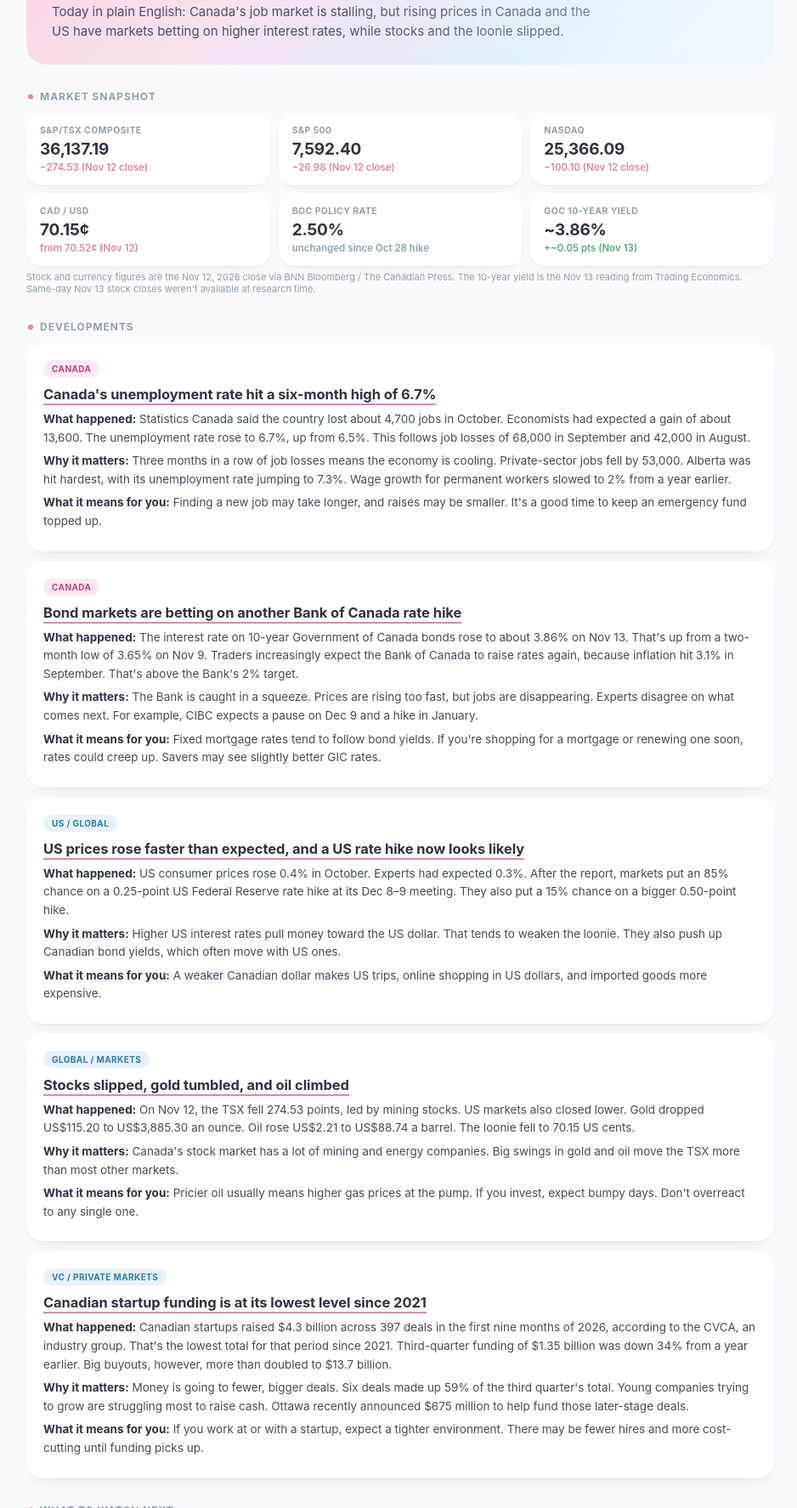
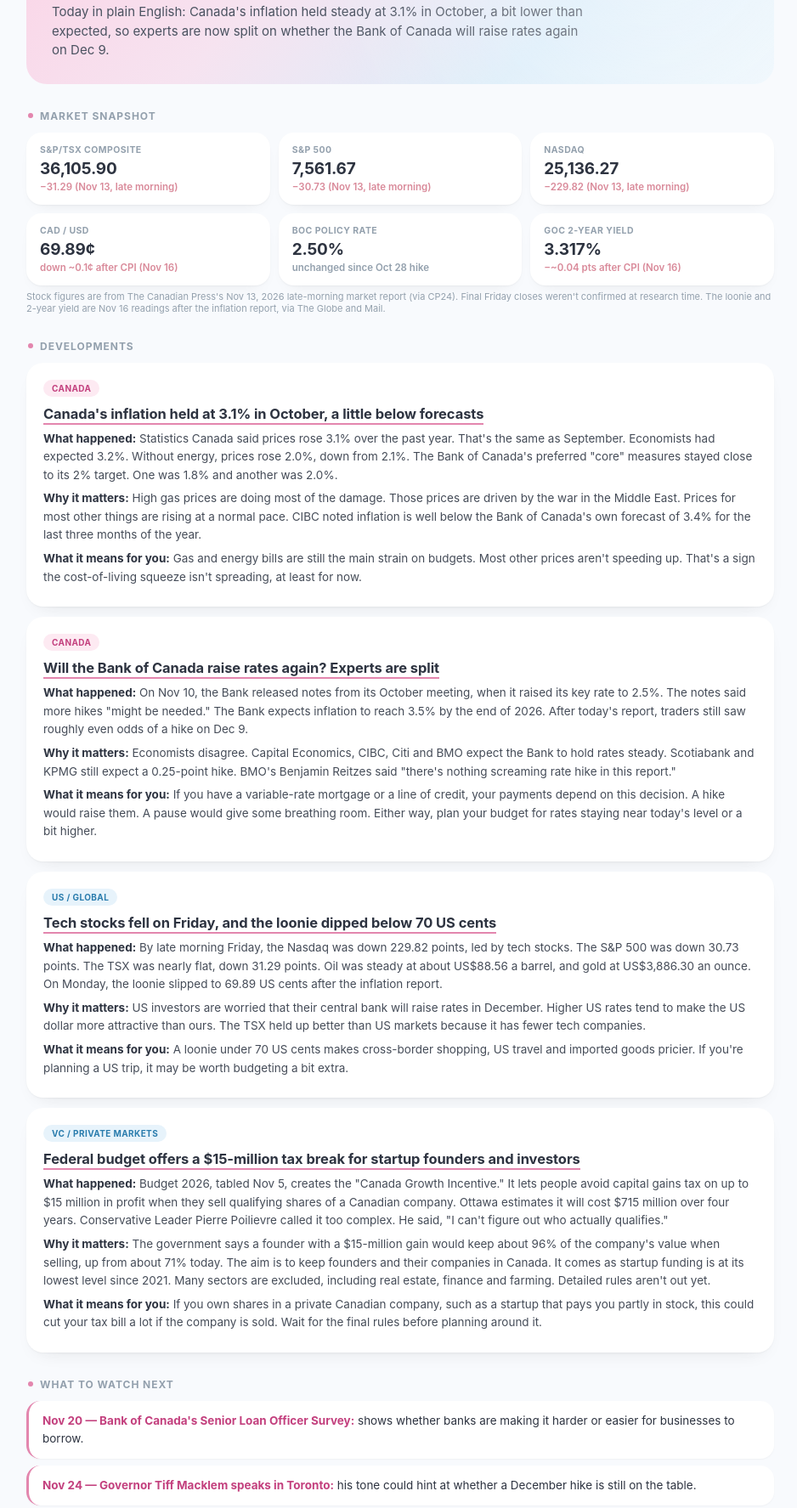
Before and after one commit to mckennadown/financial-briefing, a plain HTML site: page index.html in a window 1280 px wide. Shown: the part 133-1908 px from the top of the page at 85% size, without its empty margins (169-1107 px from the left). Drawn offline with Linux system fonts and the light colour scheme.

Commit message:
Daily briefing update: November 16, 2026
Co-Authored-By: Claude Opus 5.5 <noreply@anthropic.com>

```diff
--- a/index.html
+++ b/index.html
@@ -174,9 +174,9 @@
 
   <div class="hero">
     <div class="hero-inner">
-      <span class="pill-date">Friday, November 13, 2026</span>
+      <span class="pill-date">Monday, November 16, 2026</span>
       <h1>Canadian Financial Briefing</h1>
-      <div class="brief">Today in plain English: Canada's job market is stalling, but rising prices in Canada and the US have markets betting on higher interest rates, while stocks and the loonie slipped.</div>
+      <div class="brief">Today in plain English: Canada's inflation held steady at 3.1% in October, a bit lower than expected, so experts are now split on whether the Bank of Canada will raise rates again on Dec 9.</div>
     </div>
   </div>
 
@@ -184,23 +184,23 @@
   <div class="snapshot-grid">
     <div class="stat-card">
       <div class="stat-label">S&amp;P/TSX Composite</div>
-      <div class="stat-value">36,137.19</div>
-      <div class="stat-change down">&minus;274.53 (Nov 12 close)</div>
+      <div class="stat-value">36,105.90</div>
+      <div class="stat-change down">&minus;31.29 (Nov 13, late morning)</div>
     </div>
     <div class="stat-card">
       <div class="stat-label">S&amp;P 500</div>
-      <div class="stat-value">7,592.40</div>
-      <div class="stat-change down">&minus;26.98 (Nov 12 close)</div>
+      <div class="stat-value">7,561.67</div>
+      <div class="stat-change down">&minus;30.73 (Nov 13, late morning)</div>
     </div>
     <div class="stat-card">
       <div class="stat-label">Nasdaq</div>
-      <div class="stat-value">25,366.09</div>
-      <div class="stat-change down">&minus;100.10 (Nov 12 close)</div>
+      <div class="stat-value">25,136.27</div>
+      <div class="stat-change down">&minus;229.82 (Nov 13, late morning)</div>
     </div>
     <div class="stat-card">
       <div class="stat-label">CAD / USD</div>
-      <div class="stat-value">70.15&cent;</div>
-      <div class="stat-change down">from 70.52&cent; (Nov 12)</div>
+      <div class="stat-value">69.89&cent;</div>
+      <div class="stat-change down">down ~0.1&cent; after CPI (Nov 16)</div>
     </div>
     <div class="stat-card">
       <div class="stat-label">BoC Policy Rate</div>
@@ -208,68 +208,60 @@
       <div class="stat-change flat">unchanged since Oct 28 hike</div>
     </div>
     <div class="stat-card">
-      <div class="stat-label">GoC 10-Year Yield</div>
-      <div class="stat-value">~3.86%</div>
-      <div class="stat-change up">+~0.05 pts (Nov 13)</div>
+      <div class="stat-label">GoC 2-Year Yield</div>
+      <div class="stat-value">3.317%</div>
+      <div class="stat-change down">&minus;~0.04 pts after CPI (Nov 16)</div>
     </div>
   </div>
-  <div class="note">Stock and currency figures are the Nov 12, 2026 close via BNN Bloomberg / The Canadian Press. The 10-year yield is the Nov 13 reading from Trading Economics. Same-day Nov 13 stock closes weren't available at research time.</div>
+  <div class="note">Stock figures are from The Canadian Press's Nov 13, 2026 late-morning market report (via CP24). Final Friday closes weren't confirmed at research time. The loonie and 2-year yield are Nov 16 readings after the inflation report, via The Globe and Mail.</div>
 
   <div class="section-title"><span class="dot"></span>Developments</div>
 
   <div class="news-card">
     <span class="tag ca">Canada</span>
-    <h3><a href="https://www.bnnbloomberg.ca/business/economics/2026/11/06/unemployment-rate-rose-to-67-in-october-statcan-says/" target="_blank" rel="noopener">Canada's unemployment rate hit a six-month high of 6.7%</a></h3>
-    <div class="row"><b>What happened:</b> Statistics Canada said the country lost about 4,700 jobs in October. Economists had expected a gain of about 13,600. The unemployment rate rose to 6.7%, up from 6.5%. This follows job losses of 68,000 in September and 42,000 in August.</div>
-    <div class="row"><b>Why it matters:</b> Three months in a row of job losses means the economy is cooling. Private-sector jobs fell by 53,000. Alberta was hit hardest, with its unemployment rate jumping to 7.3%. Wage growth for permanent workers slowed to 2% from a year earlier.</div>
-    <div class="row"><b>What it means for you:</b> Finding a new job may take longer, and raises may be smaller. It's a good time to keep an emergency fund topped up.</div>
+    <h3><a href="https://www.theglobeandmail.com/investing/markets/inside-the-market/article-how-todays-inflation-data-has-moved-markets-and-bets-for-future-boc/" target="_blank" rel="noopener">Canada's inflation held at 3.1% in October, a little below forecasts</a></h3>
+    <div class="row"><b>What happened:</b> Statistics Canada said prices rose 3.1% over the past year. That's the same as September. Economists had expected 3.2%. Without energy, prices rose 2.0%, down from 2.1%. The Bank of Canada's preferred "core" measures stayed close to its 2% target. One was 1.8% and another was 2.0%.</div>
+    <div class="row"><b>Why it matters:</b> High gas prices are doing most of the damage. Those prices are driven by the war in the Middle East. Prices for most other things are rising at a normal pace. CIBC noted inflation is well below the Bank of Canada's own forecast of 3.4% for the last three months of the year.</div>
+    <div class="row"><b>What it means for you:</b> Gas and energy bills are still the main strain on budgets. Most other prices aren't speeding up. That's a sign the cost-of-living squeeze isn't spreading, at least for now.</div>
   </div>
 
   <div class="news-card">
     <span class="tag ca">Canada</span>
-    <h3><a href="https://tradingeconomics.com/canada/government-bond-yield" target="_blank" rel="noopener">Bond markets are betting on another Bank of Canada rate hike</a></h3>
-    <div class="row"><b>What happened:</b> The interest rate on 10-year Government of Canada bonds rose to about 3.86% on Nov 13. That's up from a two-month low of 3.65% on Nov 9. Traders increasingly expect the Bank of Canada to raise rates again, because inflation hit 3.1% in September. That's above the Bank's 2% target.</div>
-    <div class="row"><b>Why it matters:</b> The Bank is caught in a squeeze. Prices are rising too fast, but jobs are disappearing. Experts disagree on what comes next. For example, CIBC expects a pause on Dec 9 and a hike in January.</div>
-    <div class="row"><b>What it means for you:</b> Fixed mortgage rates tend to follow bond yields. If you're shopping for a mortgage or renewing one soon, rates could creep up. Savers may see slightly better GIC rates.</div>
+    <h3><a href="https://www.advisor.ca/economy/economic-indicators/further-hikes-might-be-needed-boc-meeting-summary/" target="_blank" rel="noopener">Will the Bank of Canada raise rates again? Experts are split</a></h3>
+    <div class="row"><b>What happened:</b> On Nov 10, the Bank released notes from its October meeting, when it raised its key rate to 2.5%. The notes said more hikes "might be needed." The Bank expects inflation to reach 3.5% by the end of 2026. After today's report, traders still saw roughly even odds of a hike on Dec 9.</div>
+    <div class="row"><b>Why it matters:</b> Economists disagree. Capital Economics, CIBC, Citi and BMO expect the Bank to hold rates steady. Scotiabank and KPMG still expect a 0.25-point hike. BMO's Benjamin Reitzes said "there's nothing screaming rate hike in this report."</div>
+    <div class="row"><b>What it means for you:</b> If you have a variable-rate mortgage or a line of credit, your payments depend on this decision. A hike would raise them. A pause would give some breathing room. Either way, plan your budget for rates staying near today's level or a bit higher.</div>
   </div>
 
   <div class="news-card">
     <span class="tag us">US / Global</span>
-    <h3><a href="https://cbsnews.com/news/october-cpi-report-elevated-inflation" target="_blank" rel="noopener">US prices rose faster than expected, and a US rate hike now looks likely</a></h3>
-    <div class="row"><b>What happened:</b> US consumer prices rose 0.4% in October. Experts had expected 0.3%. After the report, markets put an 85% chance on a 0.25-point US Federal Reserve rate hike at its Dec 8&ndash;9 meeting. They also put a 15% chance on a bigger 0.50-point hike.</div>
-    <div class="row"><b>Why it matters:</b> Higher US interest rates pull money toward the US dollar. That tends to weaken the loonie. They also push up Canadian bond yields, which often move with US ones.</div>
-    <div class="row"><b>What it means for you:</b> A weaker Canadian dollar makes US trips, online shopping in US dollars, and imported goods more expensive.</div>
-  </div>
-
-  <div class="news-card">
-    <span class="tag us">Global / Markets</span>
-    <h3><a href="https://www.bnnbloomberg.ca/markets/tsx/2026/11/12/sptsx-composite-down-in-late-morning-trading/" target="_blank" rel="noopener">Stocks slipped, gold tumbled, and oil climbed</a></h3>
-    <div class="row"><b>What happened:</b> On Nov 12, the TSX fell 274.53 points, led by mining stocks. US markets also closed lower. Gold dropped US$115.20 to US$3,885.30 an ounce. Oil rose US$2.21 to US$88.74 a barrel. The loonie fell to 70.15 US cents.</div>
-    <div class="row"><b>Why it matters:</b> Canada's stock market has a lot of mining and energy companies. Big swings in gold and oil move the TSX more than most other markets.</div>
-    <div class="row"><b>What it means for you:</b> Pricier oil usually means higher gas prices at the pump. If you invest, expect bumpy days. Don't overreact to any single one.</div>
+    <h3><a href="https://www.cp24.com/news/money/2026/11/13/sptsx-composite-little-changed-in-late-morning-trading/" target="_blank" rel="noopener">Tech stocks fell on Friday, and the loonie dipped below 70 US cents</a></h3>
+    <div class="row"><b>What happened:</b> By late morning Friday, the Nasdaq was down 229.82 points, led by tech stocks. The S&amp;P 500 was down 30.73 points. The TSX was nearly flat, down 31.29 points. Oil was steady at about US$88.56 a barrel, and gold at US$3,886.30 an ounce. On Monday, the loonie slipped to 69.89 US cents after the inflation report.</div>
+    <div class="row"><b>Why it matters:</b> US investors are worried that their central bank will raise rates in December. Higher US rates tend to make the US dollar more attractive than ours. The TSX held up better than US markets because it has fewer tech companies.</div>
+    <div class="row"><b>What it means for you:</b> A loonie under 70 US cents makes cross-border shopping, US travel and imported goods pricier. If you're planning a US trip, it may be worth budgeting a bit extra.</div>
   </div>
 
   <div class="news-card">
     <span class="tag vc">VC / Private Markets</span>
-    <h3><a href="https://thelogic.co/?p=2140702" target="_blank" rel="noopener">Canadian startup funding is at its lowest level since 2021</a></h3>
-    <div class="row"><b>What happened:</b> Canadian startups raised $4.3 billion across 397 deals in the first nine months of 2026, according to the CVCA, an industry group. That's the lowest total for that period since 2021. Third-quarter funding of $1.35 billion was down 34% from a year earlier. Big buyouts, however, more than doubled to $13.7 billion.</div>
-    <div class="row"><b>Why it matters:</b> Money is going to fewer, bigger deals. Six deals made up 59% of the third quarter's total. Young companies trying to grow are struggling most to raise cash. Ottawa recently announced $675 million to help fund those later-stage deals.</div>
-    <div class="row"><b>What it means for you:</b> If you work at or with a startup, expect a tighter environment. There may be fewer hires and more cost-cutting until funding picks up.</div>
+    <h3><a href="https://ca.news.yahoo.com/poilievre-pans-liberal-budgets-15m-090000671.html" target="_blank" rel="noopener">Federal budget offers a $15-million tax break for startup founders and investors</a></h3>
+    <div class="row"><b>What happened:</b> Budget 2026, tabled Nov 5, creates the "Canada Growth Incentive." It lets people avoid capital gains tax on up to $15 million in profit when they sell qualifying shares of a Canadian company. Ottawa estimates it will cost $715 million over four years. Conservative Leader Pierre Poilievre called it too complex. He said, "I can't figure out who actually qualifies."</div>
+    <div class="row"><b>Why it matters:</b> The government says a founder with a $15-million gain would keep about 96% of the company's value when selling, up from about 71% today. The aim is to keep founders and their companies in Canada. It comes as startup funding is at its lowest level since 2021. Many sectors are excluded, including real estate, finance and farming. Detailed rules aren't out yet.</div>
+    <div class="row"><b>What it means for you:</b> If you own shares in a private Canadian company, such as a startup that pays you partly in stock, this could cut your tax bill a lot if the company is sold. Wait for the final rules before planning around it.</div>
   </div>
 
   <div class="section-title"><span class="dot"></span>What to Watch Next</div>
-  <div class="watch-card"><b>Canada's October inflation numbers (later this month):</b> another reading above 3% would strengthen the case for a Bank of Canada hike.</div>
-  <div class="watch-card"><b>Dec 8&ndash;9 &mdash; US Federal Reserve meeting:</b> markets expect a hike. A bigger-than-expected move could push the loonie lower and Canadian yields higher.</div>
-  <div class="watch-card"><b>Dec 9 &mdash; Bank of Canada's next rate decision:</b> will weak jobs numbers or high inflation win out? This sets the tone for borrowing costs into 2027.</div>
+  <div class="watch-card"><b>Nov 20 &mdash; Bank of Canada's Senior Loan Officer Survey:</b> shows whether banks are making it harder or easier for businesses to borrow.</div>
+  <div class="watch-card"><b>Nov 24 &mdash; Governor Tiff Macklem speaks in Toronto:</b> his tone could hint at whether a December hike is still on the table.</div>
+  <div class="watch-card"><b>Dec 8&ndash;9 &mdash; US Federal Reserve meeting, then Dec 9 &mdash; Bank of Canada decision:</b> both central banks decide within days of each other. Together they'll shape borrowing costs and the loonie heading into 2027.</div>
 
   <div class="section-title"><span class="dot"></span>Learn One Thing Today</div>
   <div class="term-card">
-    <div class="term-name">Bond Yield</div>
-    <div class="term-def">The yearly return you'd earn by buying a bond (a loan to a government or company) at today's price. When investors expect interest rates to rise, they demand more return, so yields go up. Here's why you should care: banks set many fixed mortgage rates based on Government of Canada bond yields, so rising yields often mean pricier mortgages a few weeks later.</div>
+    <div class="term-name">Core Inflation</div>
+    <div class="term-def">A measure of rising prices that strips out items whose prices jump around a lot, like gas and some foods. It shows the underlying trend instead of one-off spikes. The Bank of Canada uses measures like this, called "CPI-trim" and "CPI-median," to decide whether price increases are spreading through the economy. Here's why you should care: today, headline inflation is 3.1% but core measures are near 2%. That gap is the main reason experts are split on whether your borrowing costs will go up in December.</div>
   </div>
 
   <footer>
-    Sources: BNN Bloomberg / The Canadian Press, Statistics Canada (via BNN Bloomberg), Trading Economics, CBS News, The Logic / CVCA, Advisor.ca · Last updated Nov 13, 2026, 4:55 PM MT
+    Sources: The Globe and Mail, The Canadian Press (via CP24 and Advisor.ca), Statistics Canada (via The Globe and Mail), CBC News (via Yahoo News Canada), Bank of Canada · Last updated Nov 16, 2026, 11:03 AM MT
   </footer>
 </div>
 </body>
```
